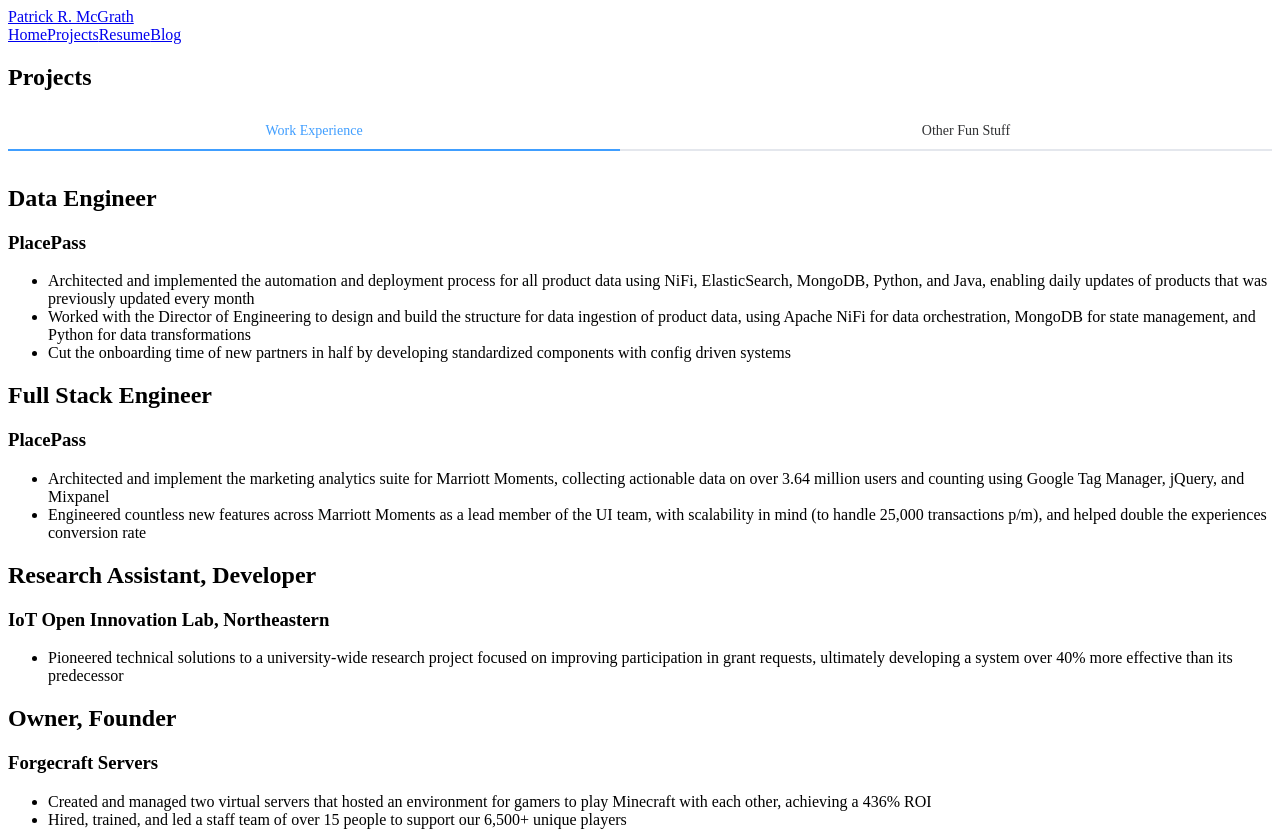
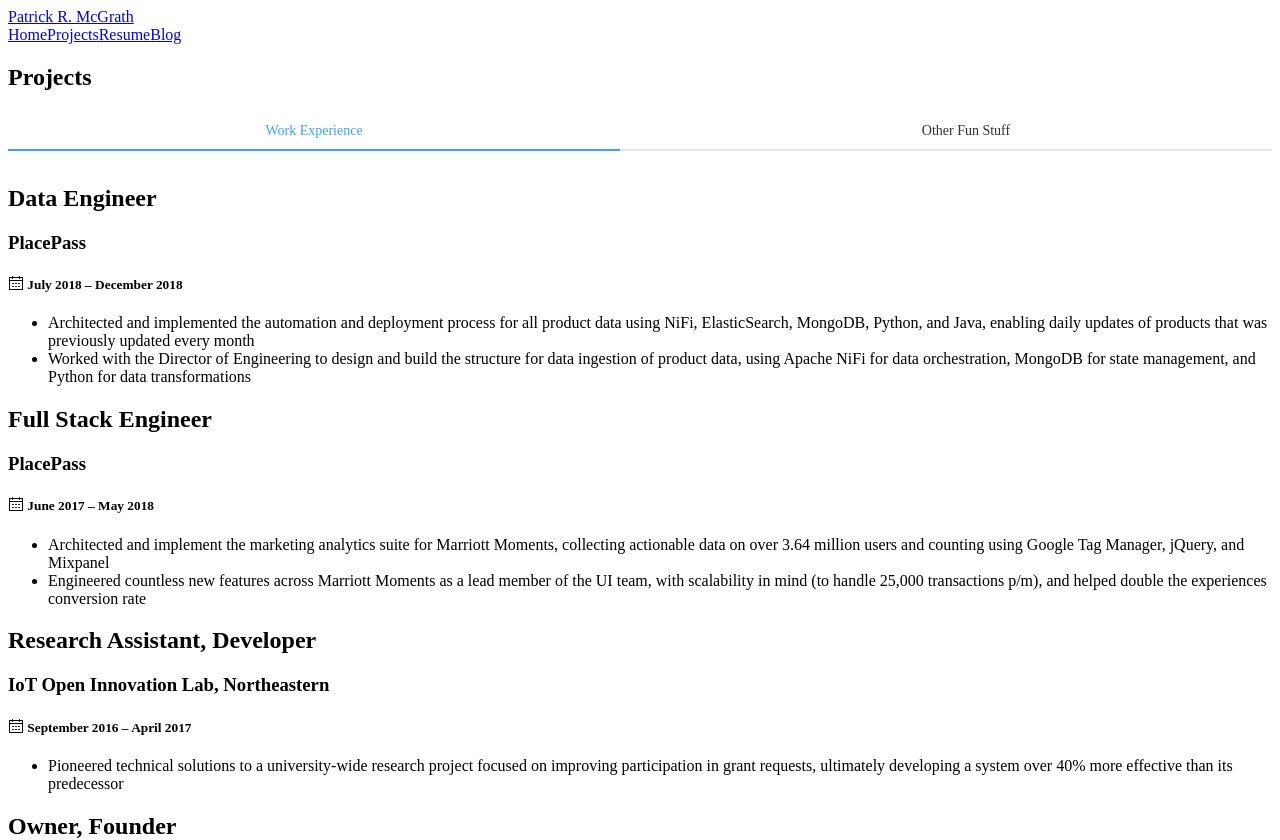
Before and after one commit to PatrickMcGrath29/patrickmcgrath.io, a Vue app: page /#/projects in a window 1280 px wide. Shown: the top 840 px of the page. Built offline with nearby package versions, Linux system fonts and the light colour scheme.

Commit message:
style updates on the projects page

```diff
--- a/src/assets/styles/pages/project-entry.scss
+++ b/src/assets/styles/pages/project-entry.scss
@@ -14,10 +14,18 @@
 
 .project-entry__front {
   align-items: center;
-  background-color: $medium-gray;
+  background-color: #4c5454;
   color: $light-gray;
   display: flex;
-  justify-content: center;
+  justify-content: space-between;
+  flex-direction: column;
+
+  .project-entry__front-heading {
+    display: flex;
+    flex-basis: 70%;
+    flex-direction: column;
+    justify-content: center;
+  }
 }
 
 .project-entry__wrapper {
@@ -45,24 +53,29 @@
 .project-entry__back {
   background-color: white;
   transform: rotateY(180deg);
+  text-align: left;
+
+  li {
+    padding: 10px 10px 10px 0;
+  }
 }
 
-.card-bg-0 {
-  background-color: #60634b;
-}
+// .card-bg-0 {
+//   background-color: #60634b;
+// }
 
-.card-bg-1 {
-  background-color: #634e4b;
-}
+// .card-bg-1 {
+//   background-color: #634e4b;
+// }
 
-.card-bg-2 {
-  background-color: #3d4f61;
-}
+// .card-bg-2 {
+//   background-color: #3d4f61;
+// }
 
-.card-bg-3 {
-  background-color: #6f506e;
-}
+// .card-bg-3 {
+//   background-color: #6f506e;
+// }
 
-.card-bg-4 {
-  background-color: #475f39;
-}
+// .card-bg-4 {
+//   background-color: #475f39;
+// }
--- a/src/components/ProjectEntry.vue
+++ b/src/components/ProjectEntry.vue
@@ -1,17 +1,23 @@
 <template>
   <div class="project-entry">
     <div class="project-entry__wrapper">
-      <div class="project-entry__front" :class="`card-bg-${index % 5}`">
-        <div class="project-entry__front-wrapper">
-          <h2> {{ project.heading }} </h2>
-          <h3> {{ project.heading_subtitle }} </h3>
+      <div class="project-entry__front">
+        <div class="project-entry__front-heading">
+          <h2>{{ project.heading }}</h2>
+          <h3>{{ project.heading_subtitle }}</h3>
         </div>
+        <h4 class="project-intro__subtitle" v-if="project.start_date">
+          <i class="el-icon-date"></i>
+          <small>
+            {{ project.start_date}}
+            <span v-if="project.end_date">–</span>
+            {{ project.end_date }}
+          </small>
+        </h4>
       </div>
       <div class="project-entry__back">
         <ul>
-          <li v-for="item in project.content" v-bind:key="item">
-            {{ item }}
-          </li>
+          <li v-for="item in project.content" v-bind:key="item">{{ item }}</li>
         </ul>
       </div>
     </div>
@@ -21,7 +27,7 @@
 <script>
 export default {
   name: "project-entry",
-  props: ['project', 'index']
-}
+  props: ["project", "index"]
+};
 </script>
 <style lang="sass"></style>
--- a/src/json/projects.json
+++ b/src/json/projects.json
@@ -7,12 +7,10 @@
         "heading_subtitle": "PlacePass",
         "content": [
           "Architected and implemented the automation and deployment process for all product data using NiFi, ElasticSearch, MongoDB, Python, and Java, enabling daily updates of products that was previously updated every month",
-          "Worked with the Director of Engineering to design and build the structure for data ingestion of product data, using Apache NiFi for data orchestration, MongoDB for state management, and Python for data transformations",
-          "Cut the onboarding time of new partners in half by developing standardized components with config driven systems"
+          "Worked with the Director of Engineering to design and build the structure for data ingestion of product data, using Apache NiFi for data orchestration, MongoDB for state management, and Python for data transformations"
         ],
         "start_date": "July 2018",
-        "end_date": "December 2018",
-        "professional": true
+        "end_date": "December 2018"
       },
       {
         "heading": "Full Stack Engineer",
@@ -22,8 +20,7 @@
           "Engineered countless new features across Marriott Moments as a lead member of the UI team, with scalability in mind (to handle 25,000 transactions p/m), and helped double the experiences conversion rate"
         ],
         "start_date": "June 2017",
-        "end_date": "May 2018",
-        "professional": true
+        "end_date": "May 2018"
       },
       {
         "heading": "Research Assistant, Developer",
@@ -32,8 +29,7 @@
           "Pioneered technical solutions to a university-wide research project focused on improving participation in grant requests, ultimately developing a system over 40% more effective than its predecessor"
         ],
         "start_date": "September 2016",
-        "end_date": "April 2017",
-        "professional": true
+        "end_date": "April 2017"
       },
       {
         "heading": "Owner, Founder",
@@ -43,8 +39,7 @@
           "Hired, trained, and led a staff team of over 15 people to support our 6,500+ unique players"
         ],
         "start_date": "December 2013",
-        "end_date": "July 2015",
-        "professional": true
+        "end_date": "July 2015"
       }
     ]
   },
@@ -53,11 +48,14 @@
     "projects": [
       {
         "heading": "Board Member",
-        "heading_subtitle": "Victoria McGrath Foundation"
+        "heading_subtitle": "Victoria McGrath Foundation",
+        "start_date": "April 2017"
       },
       {
         "heading": "Teacher at the Mamelodi Initiative",
-        "heading_subtitle": "South Africa"
+        "heading_subtitle": "South Africa",
+        "start_date": "June 2018",
+        "end_date": "July 2018"
       },
       {
         "heading": "Leadership Team",
```
